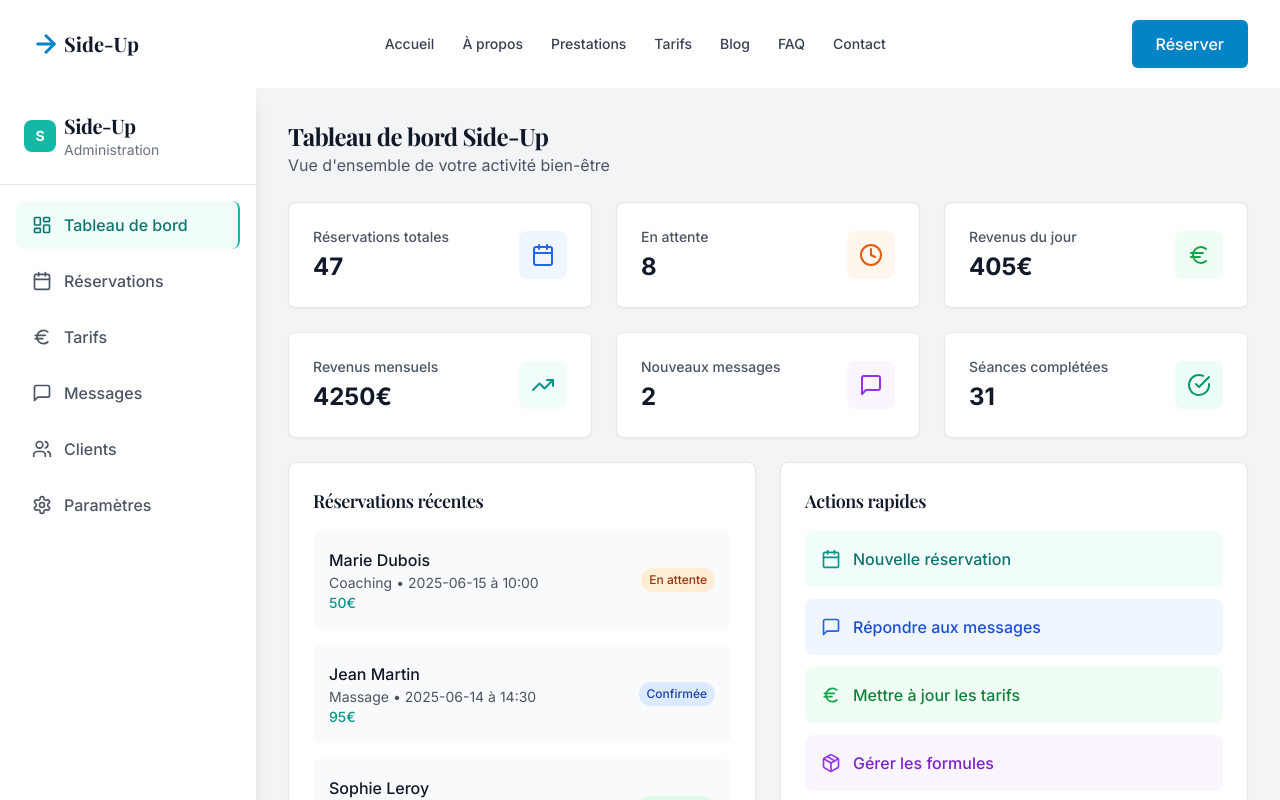
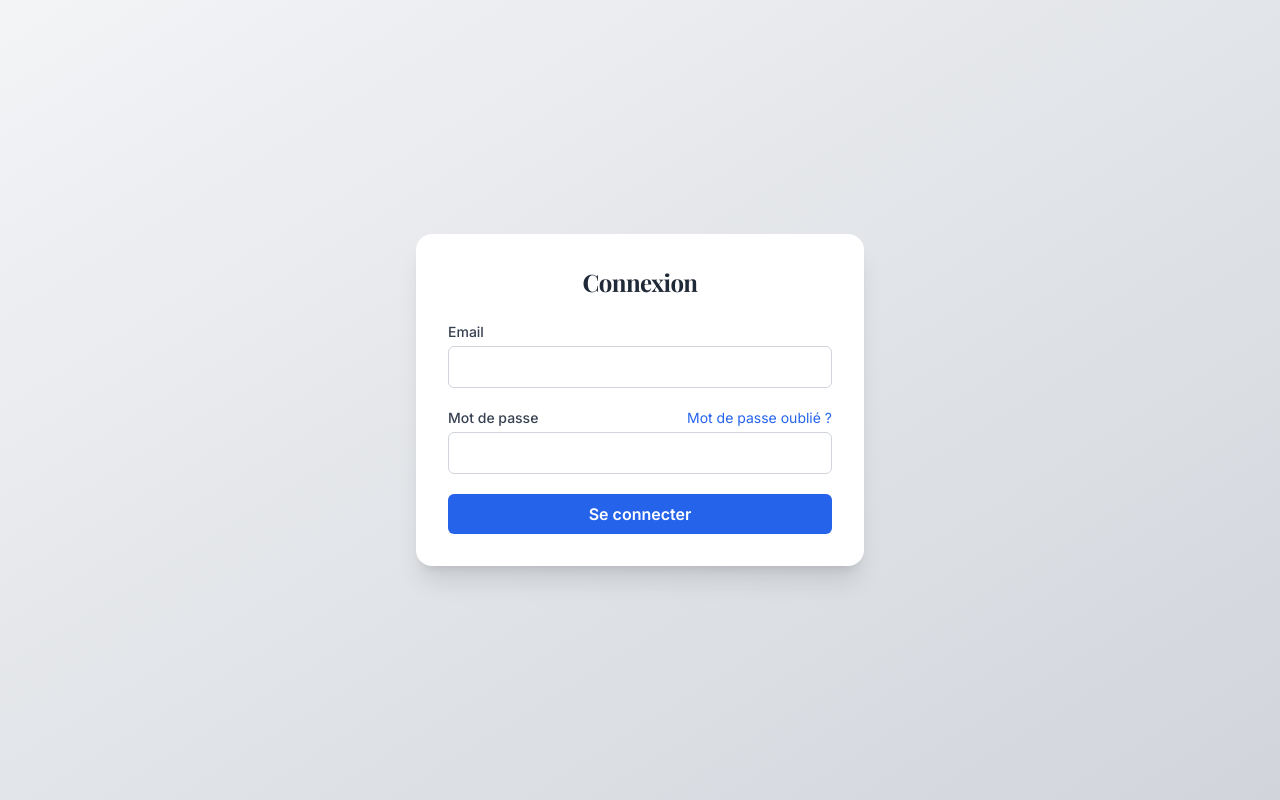
Before and after one commit to Nahary007/sideUp-l, a React (Vite) app in the folder frontend/: page /admin in a window 1280 px wide. Shown: the top 800 px of the page. Built offline with nearby package versions, Linux system fonts and the light colour scheme.

Commit message:
add loginPage Frontend part

```diff
--- a/frontend/src/App.tsx
+++ b/frontend/src/App.tsx
@@ -9,11 +9,15 @@ import FaqPage from './pages/FaqPage';
 import ContactPage from './pages/ContactPage';
 import ReservationPage from './pages/ReservationPage';
 import NotFoundPage from './pages/NotFoundPage';
-import AdminPage from './pages/AdminPage';
+import LoginPage from './pages/LoginPage';
 
 function App() {
   return (
     <Routes>
+      {/* Route LoginPage SANS Layout */}
+      <Route path="/admin" element={<LoginPage />} />
+
+      {/* Les autres routes AVEC Layout */}
       <Route path="/" element={<Layout />}>
         <Route index element={<HomePage />} />
         <Route path="about" element={<AboutPage />} />
@@ -23,7 +27,6 @@ function App() {
         <Route path="faq" element={<FaqPage />} />
         <Route path="contact" element={<ContactPage />} />
         <Route path="reservation" element={<ReservationPage />} />
-        <Route path="admin" element={<AdminPage />} />
         <Route path="*" element={<NotFoundPage />} />
       </Route>
     </Routes>
--- /dev/null
+++ b/frontend/src/context/AuthContext.tsx
@@ -0,0 +1,51 @@
+import { createContext, useContext, useState, ReactNode } from 'react';
+
+interface AuthState {
+  isAuthenticated: boolean;
+  loading: boolean;
+}
+
+interface AuthContextType {
+  authState: AuthState;
+  login: (email: string, password: string) => Promise<void>;
+  logout: () => void;
+}
+
+const AuthContext = createContext<AuthContextType | undefined>(undefined);
+
+export const AuthProvider = ({ children }: { children: ReactNode }) => {
+  const [authState, setAuthState] = useState<AuthState>({
+    isAuthenticated: false,
+    loading: false,
+  });
+
+  const login = async (email: string, password: string) => {
+    setAuthState((prev) => ({ ...prev, loading: true }));
+    // Fake login logic for demo
+    await new Promise((resolve) => setTimeout(resolve, 1000));
+    if (email === 'user@example.com' && password === 'password123') {
+      setAuthState({ isAuthenticated: true, loading: false });
+    } else {
+      setAuthState((prev) => ({ ...prev, loading: false }));
+      throw new Error('Invalid credentials');
+    }
+  };
+
+  const logout = () => {
+    setAuthState({ isAuthenticated: false, loading: false });
+  };
+
+  return (
+    <AuthContext.Provider value={{ authState, login, logout }}>
+      {children}
+    </AuthContext.Provider>
+  );
+};
+
+export const useAuth = () => {
+  const context = useContext(AuthContext);
+  if (!context) {
+    throw new Error('useAuth must be used within an AuthProvider');
+  }
+  return context;
+};
--- a/frontend/src/main.tsx
+++ b/frontend/src/main.tsx
@@ -3,11 +3,14 @@ import { createRoot } from 'react-dom/client';
 import { BrowserRouter as Router } from 'react-router-dom';
 import App from './App.tsx';
 import './index.css';
+import { AuthProvider } from './context/AuthContext';
 
 createRoot(document.getElementById('root')!).render(
   <StrictMode>
     <Router>
-      <App />
+      <AuthProvider>
+        <App />
+      </AuthProvider>
     </Router>
   </StrictMode>
 );
--- /dev/null
+++ b/frontend/src/pages/LoginPage.tsx
@@ -0,0 +1,101 @@
+import React, { useState, useEffect } from 'react';
+import { useNavigate, useLocation } from 'react-router-dom';
+import { AlertCircle } from 'lucide-react';
+import { useAuth } from '../context/AuthContext';
+
+interface LocationState {
+  redirect?: string;
+}
+
+const LoginPage: React.FC = () => {
+  const navigate = useNavigate();
+  const location = useLocation();
+  const { authState, login } = useAuth();
+
+  const [email, setEmail] = useState('');
+  const [password, setPassword] = useState('');
+  const [showError, setShowError] = useState(false);
+
+  const locationState = location.state as LocationState;
+  const redirectPath = locationState?.redirect || '/';
+
+  useEffect(() => {
+    if (authState.isAuthenticated) {
+      navigate(redirectPath);
+    }
+  }, [authState.isAuthenticated, navigate, redirectPath]);
+
+  const handleSubmit = async (e: React.FormEvent) => {
+    e.preventDefault();
+    setShowError(false);
+    try {
+      await login(email, password);
+    } catch (error) {
+      setShowError(true);
+    }
+  };
+
+  return (
+    <div className="min-h-screen flex items-center justify-center bg-gradient-to-br from-gray-100 to-gray-300 p-4">
+      <div className="w-full max-w-md bg-white p-8 rounded-2xl shadow-xl">
+        <h2 className="text-2xl font-bold text-center text-gray-800 mb-6">Connexion</h2>
+
+        {showError && (
+          <div className="mb-4 flex items-center bg-red-100 text-red-700 px-4 py-3 rounded-md">
+            <AlertCircle className="w-5 h-5 mr-2" />
+            <p className="text-sm">Email ou mot de passe incorrect.</p>
+          </div>
+        )}
+
+        <form onSubmit={handleSubmit} className="space-y-5">
+          <div>
+            <label htmlFor="email" className="block text-sm font-medium text-gray-700 mb-1">
+              Email
+            </label>
+            <input
+              id="email"
+              name="email"
+              type="email"
+              autoComplete="email"
+              required
+              value={email}
+              onChange={(e) => setEmail(e.target.value)}
+              className="w-full border border-gray-300 rounded-md p-2 focus:outline-none focus:ring-2 focus:ring-primary-500"
+            />
+          </div>
+
+          <div>
+            <div className="flex justify-between mb-1">
+              <label htmlFor="password" className="block text-sm font-medium text-gray-700">
+                Mot de passe
+              </label>
+              <button type="button" className="text-sm text-blue-600 hover:underline">
+                Mot de passe oublié ?
+              </button>
+            </div>
+            <input
+              id="password"
+              name="password"
+              type="password"
+              autoComplete="current-password"
+              required
+              value={password}
+              onChange={(e) => setPassword(e.target.value)}
+              className="w-full border border-gray-300 rounded-md p-2 focus:outline-none focus:ring-2 focus:ring-primary-500"
+            />
+          </div>
+
+          <button
+            type="submit"
+            className="w-full bg-blue-600 hover:bg-blue-700 text-white font-semibold py-2 px-4 rounded-md transition duration-200"
+            disabled={authState.loading}
+          >
+            {authState.loading ? 'Connexion en cours...' : 'Se connecter'}
+          </button>
+        </form>
+      </div>
+    </div>
+  );
+};
+
+export default LoginPage;
```
